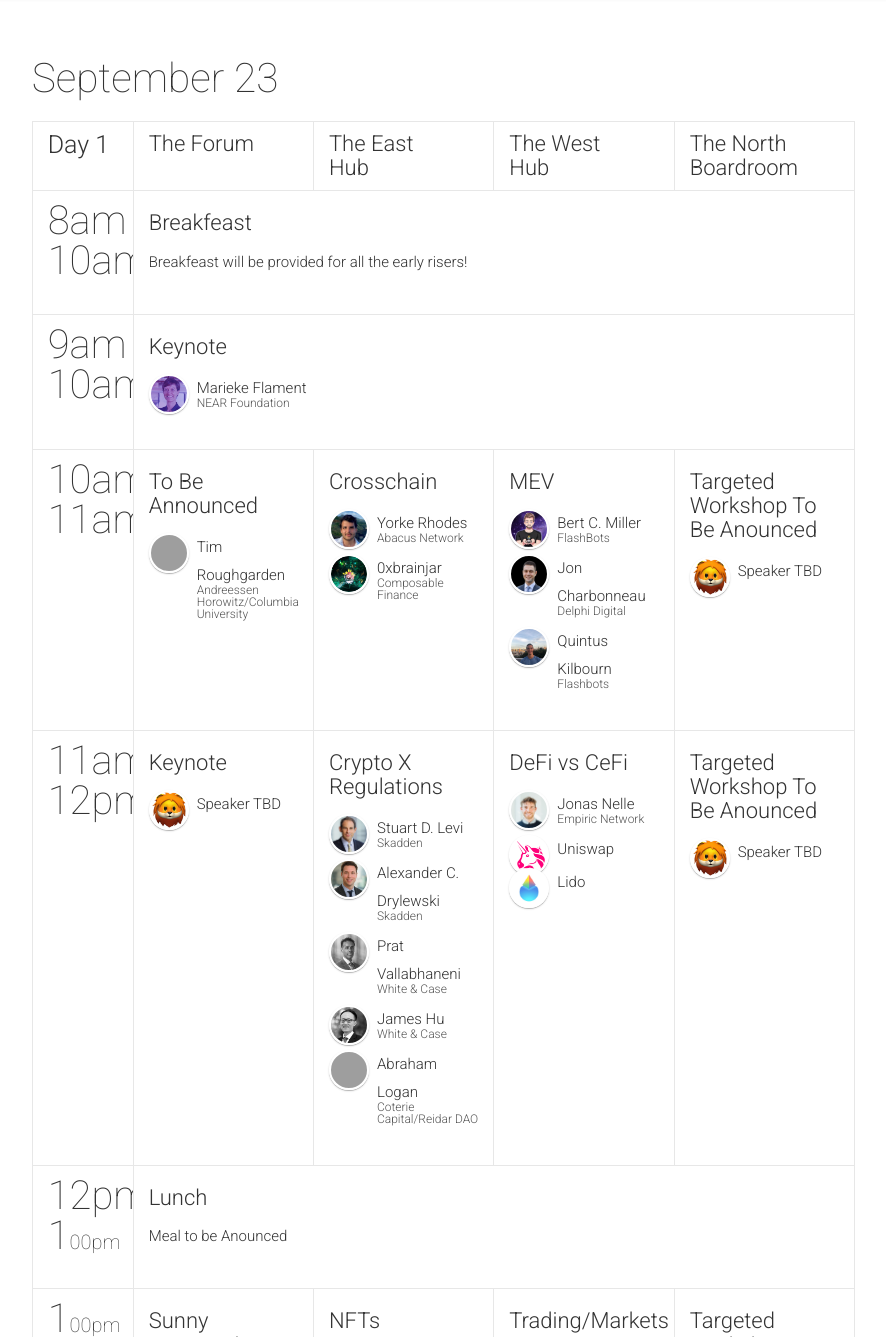
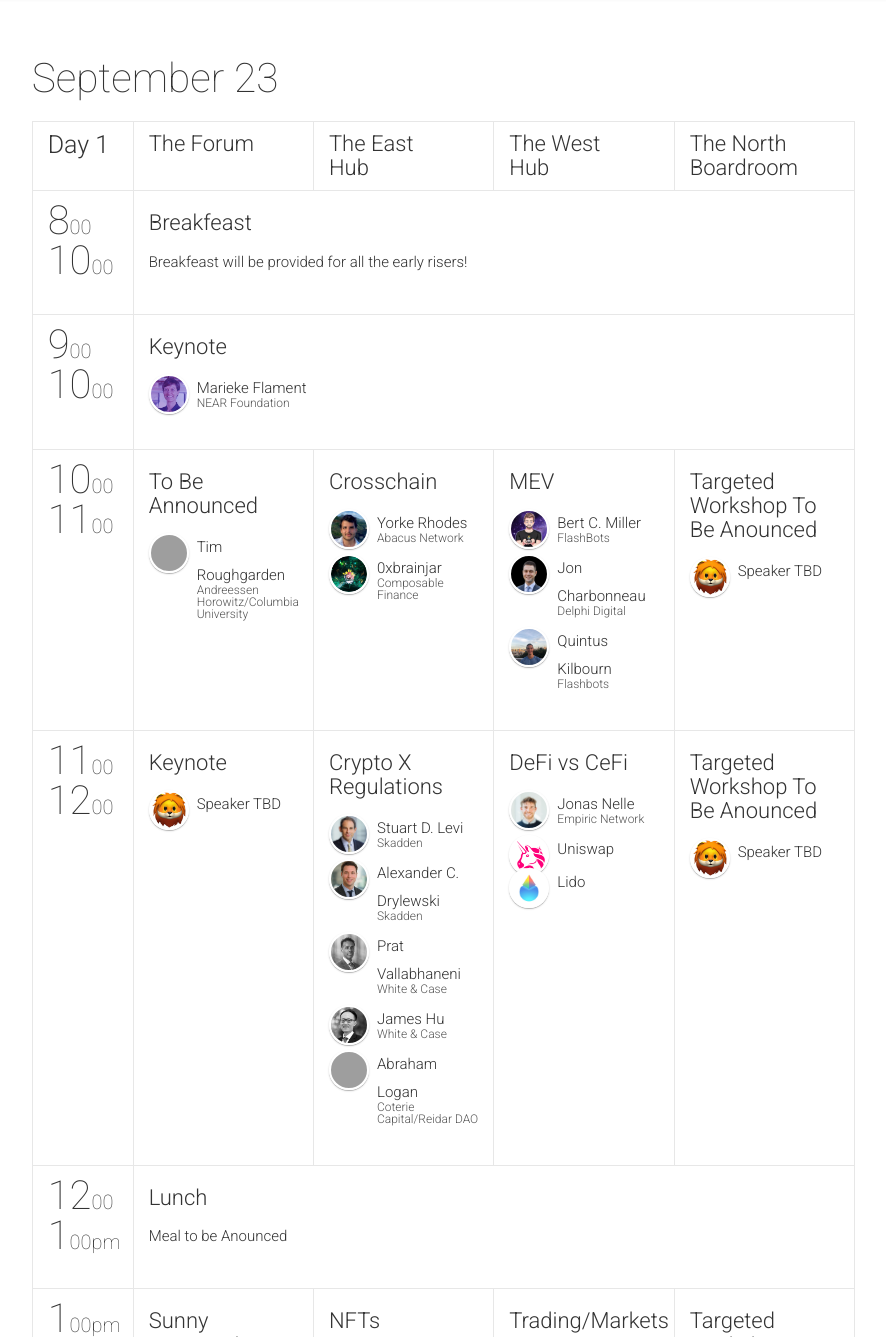
Before and after one commit to BlockchainAtColumbia/ledgerfest-2019, a Jekyll site: the page built from schedule.html, in a window 1280 px wide and 1400 px high, scrolled down 348 px, cut to the strip 63-1400 px from the top of the window. Shown: the whole strip, without its empty margins (90-976 px from the left). Built offline with Jekyll 4.4.1, drawn with Linux system fonts in a browser that asks for light colours; nearby versions of some CDN libraries; comment, search, counter and statistics services are not loaded; grey boxes are pictures that could not be loaded.

Commit message:
Update schedule.yml

```diff
--- a/_data/schedule.yml
+++ b/_data/schedule.yml
@@ -8,27 +8,27 @@
     - {title: "The North Boardroom", color: "#e91e63"}
   timeslots:
     - {
-    	startTime: "8am",
-    	endTime: "10am",
+    	startTime: "8:00",
+    	endTime: "10:00",
     	sessionIds: [1]
     }
     - {
-    	startTime: "9am",
-    	endTime: "10am",
+    	startTime: "9:00",
+    	endTime: "10:00",
     	sessionIds: [2]
     }
     - {
-    	startTime: "10am",
-    	endTime: "11am",
+    	startTime: "10:00",
+    	endTime: "11:00",
     	sessionIds: [3,4,5,32]
     }
     - {
-    	startTime: "11am",
-    	endTime: "12pm",
+    	startTime: "11:00",
+    	endTime: "12:00",
     	sessionIds: [6,7,8,33]
     }
     - {
-    	startTime: "12pm",
+    	startTime: "12:00",
     	endTime: "1:00pm",
     	sessionIds: [9]
     }
```
